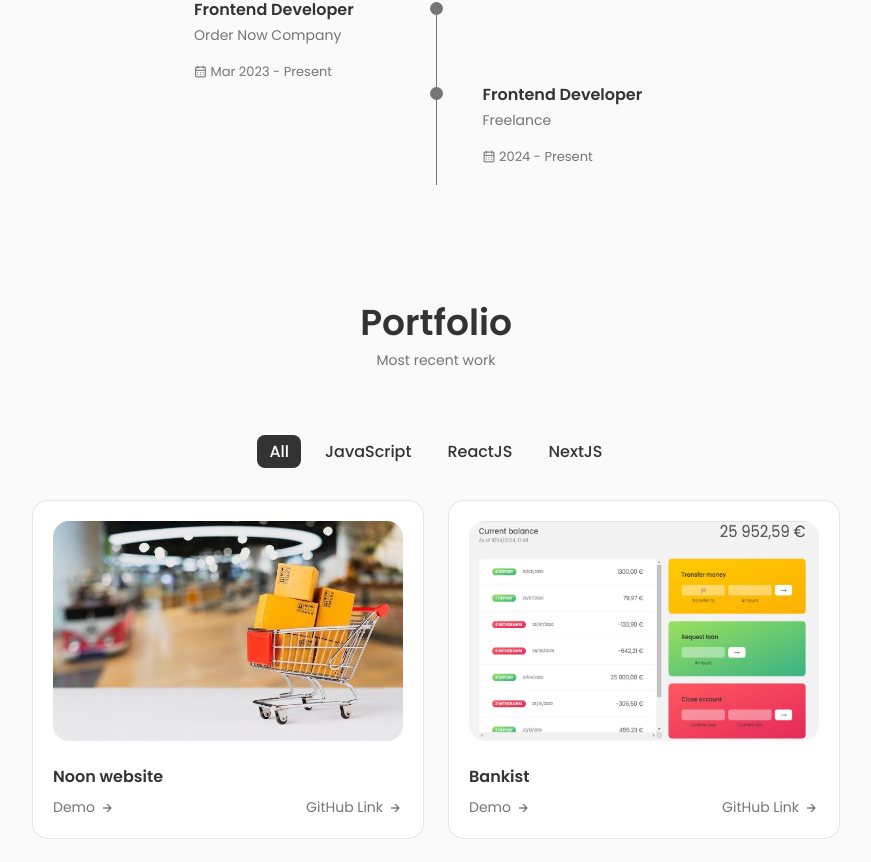
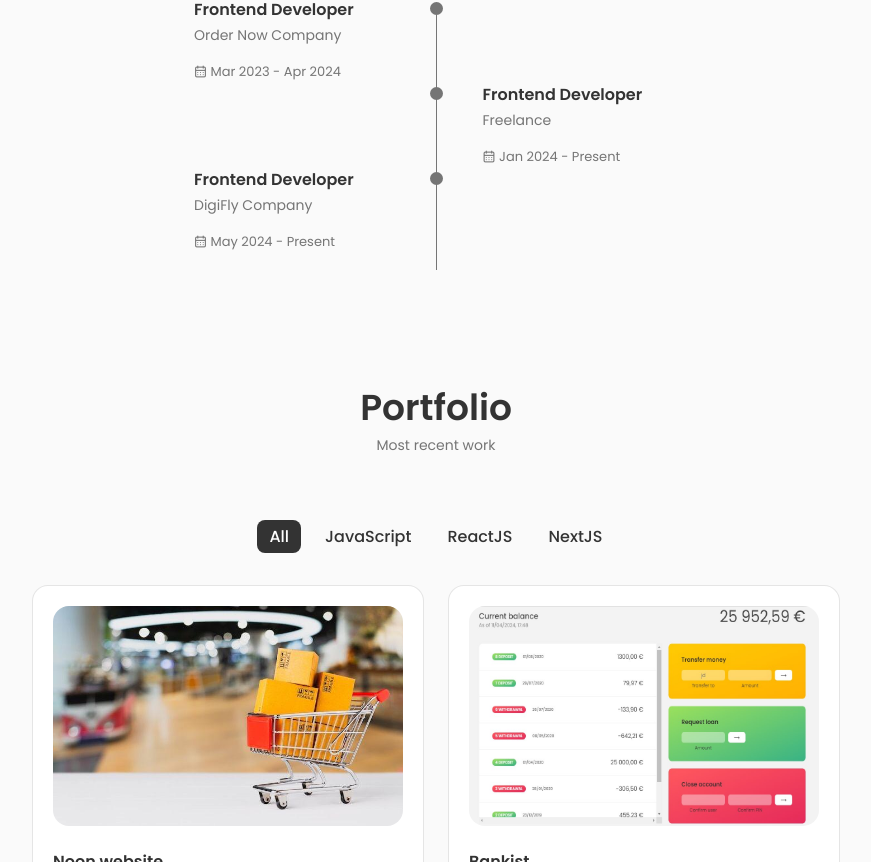
Before and after one commit to AlaaHamdyMohammadi/Project, a React (Vite) app: page / in a window 1280 px wide. Shown: the part 2321-3183 px from the top of the page, without its empty margins (204-1075 px from the left). Built offline with nearby package versions, Linux system fonts and the light colour scheme.

Commit message:
Update qualification

```diff
--- a/src/components/qualification/Qualification.jsx
+++ b/src/components/qualification/Qualification.jsx
@@ -122,9 +122,11 @@
             <div className="qualification__data">
               <div>
                 <h3 className="qualification__title">Frontend Developer</h3>
-                <span className="qualification__subtitle">Order Now Company</span>
+                <span className="qualification__subtitle">
+                  Order Now Company
+                </span>
                 <div className="qualification__calendar">
-                  <i className="uil uil-calendar-alt"></i> Mar 2023 - Present
+                  <i className="uil uil-calendar-alt"></i> Mar 2023 - Apr 2024
                 </div>
               </div>
 
@@ -144,8 +146,24 @@
                 <h3 className="qualification__title">Frontend Developer</h3>
                 <span className="qualification__subtitle">Freelance</span>
                 <div className="qualification__calendar">
-                  <i className="uil uil-calendar-alt"></i> 2024 - Present
+                  <i className="uil uil-calendar-alt"></i> Jan 2024 - Present
                 </div>
+              </div>
+            </div>
+            <div className="qualification__data">
+              <div>
+                <h3 className="qualification__title">Frontend Developer</h3>
+                <span className="qualification__subtitle">
+                  DigiFly Company
+                </span>
+                <div className="qualification__calendar">
+                  <i className="uil uil-calendar-alt"></i> May 2024 - Present
+                </div>
+              </div>
+
+              <div>
+                <span className="qualification__rounder"></span>
+                <span className="qualification__line"></span>
               </div>
             </div>
           </div>
```
